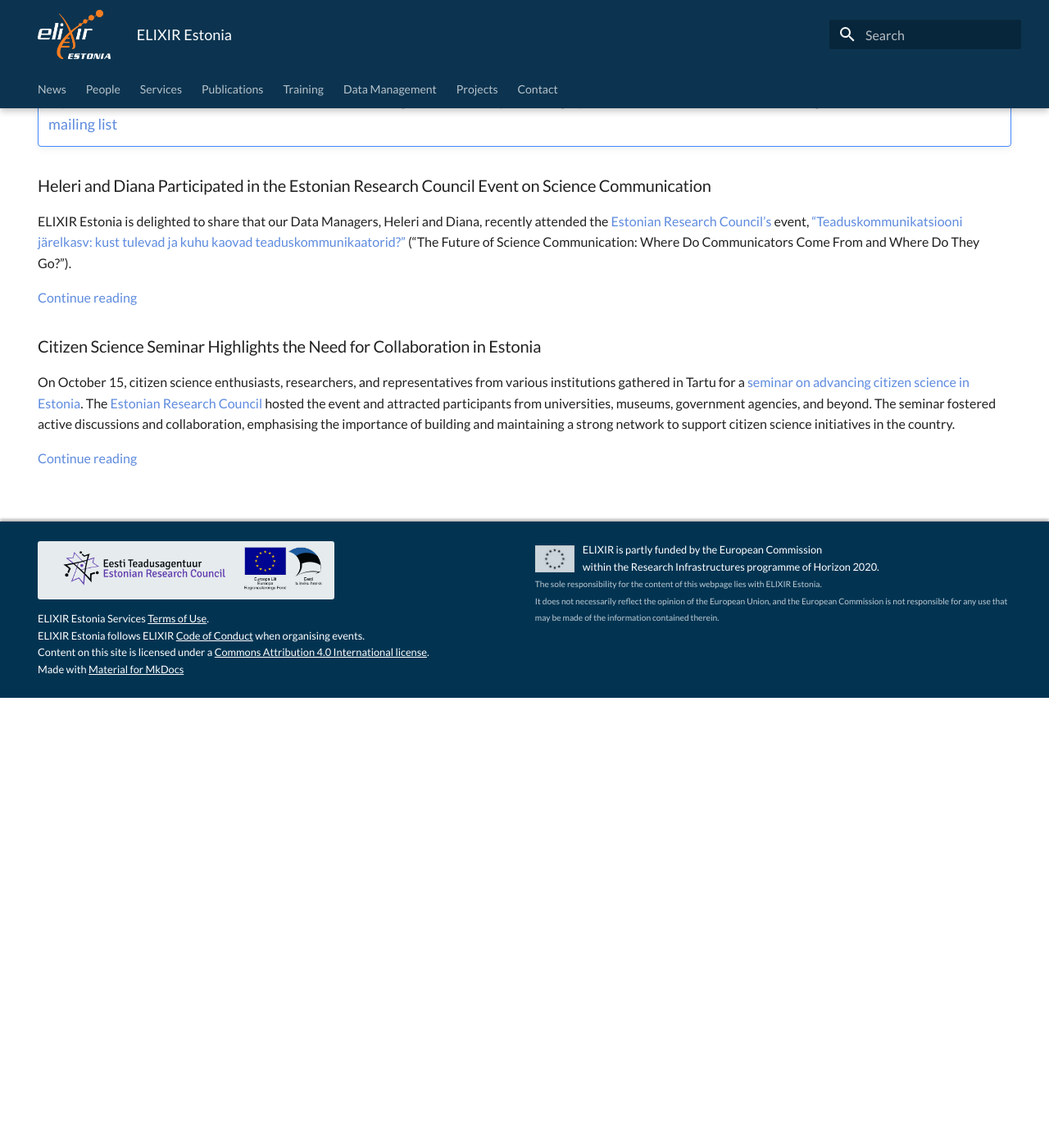
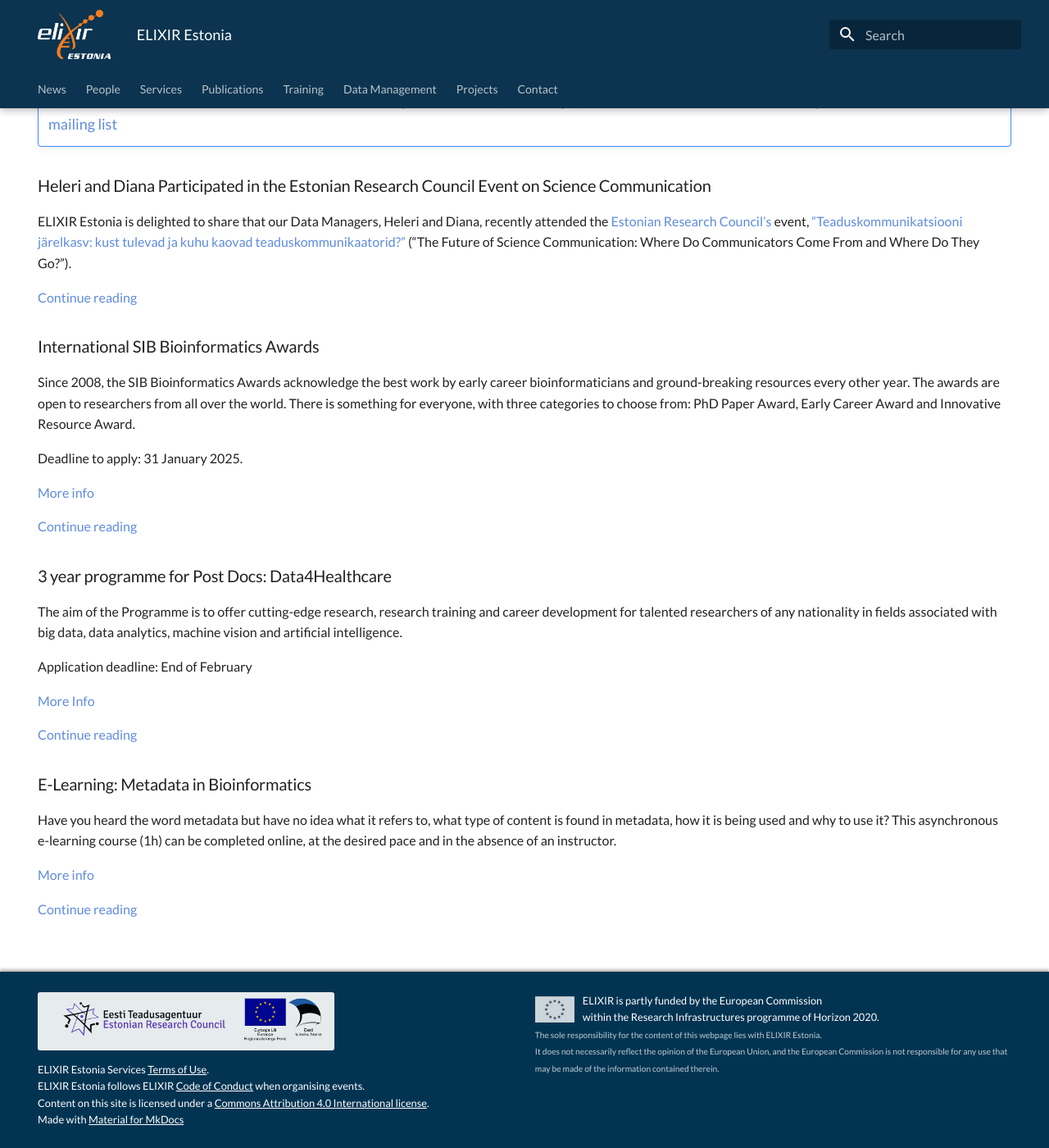
Before and after one commit to ELIXIREstonia/elixirestonia.github.io, an MkDocs documentation site: the page built from content/index.md, in a window 1280 px wide and 1400 px high, scrolled down 740 px. Shown: the whole window at 82% size. Built offline with MkDocs 1.6.1 and Material for MkDocs 9.7.7, drawn with Linux system fonts in a browser that asks for light colours; before the commit the page ends 1591 px from its top, so only the background shows below that.

Commit message:
added courses from partners

```diff
--- a/content/index.md
+++ b/content/index.md
@@ -57,8 +57,31 @@
 
 [Continue reading](news/posts/2024/Sci-comm_Conference.md)
 
-### Citizen Science Seminar Highlights the Need for Collaboration in Estonia
+### International SIB Bioinformatics Awards
 
-On October 15, citizen science enthusiasts, researchers, and representatives from various institutions gathered in Tartu for a [seminar on advancing citizen science in Estonia](https://miks.ee/harrastusteadus/). The [Estonian Research Council](https://etag.ee/) hosted the event and attracted participants from universities, museums, government agencies, and beyond. The seminar fostered active discussions and collaboration, emphasising the importance of building and maintaining a strong network to support citizen science initiatives in the country.
+Since 2008, the SIB Bioinformatics Awards acknowledge the best work by early career bioinformaticians and ground-breaking resources every other year. The awards are open to researchers from all over the world. There is something for everyone, with three categories to choose from: PhD Paper Award, Early Career Award and Innovative Resource Award.
 
-[Continue reading](news/posts/2024/CS_Seminar.md)
+Deadline to apply: 31 January 2025.
+
+[More info](https://www.sib.swiss/bioinformatics-awards)
+
+[Continue reading](news/posts/2025/SIB_Bioinformatics_award.md)
+
+### 3 year programme for Post Docs: Data4Healthcare
+
+The aim of the Programme is to offer cutting-edge research, research training and career development for talented researchers of any nationality in fields associated with big data, data analytics, machine vision and artificial intelligence.
+
+Application deadline: End of February
+
+[More Info](https://www.oulu.fi/en/university/faculties-and-units/biocenter-oulu/data4healthcare)
+
+[Continue reading](news/posts/2025/Data4Healthcare.md)
+
+
+### E-Learning: Metadata in Bioinformatics
+
+Have you heard the word metadata but have no idea what it refers to, what type of content is found in metadata, how it is being used and why to use it? This asynchronous e-learning course (1h)  can be completed online, at the desired pace and in the absence of an instructor.
+
+[More info](https://www.sib.swiss/training/course/2024_MDIBI)
+
+[Continue reading](news/posts/2025/e-learning_metadata_bioinformatics.md)
```
Also changed, not shown: content/news/posts/2025/Data4Healthcare.md (added, +57 -0 lines), content/news/posts/2025/SIB_Bioinformatics_award.md (added, +46 -0 lines), content/news/posts/2025/e-learning_metadata_bioinformatics.md (added, +45 -0 lines).
